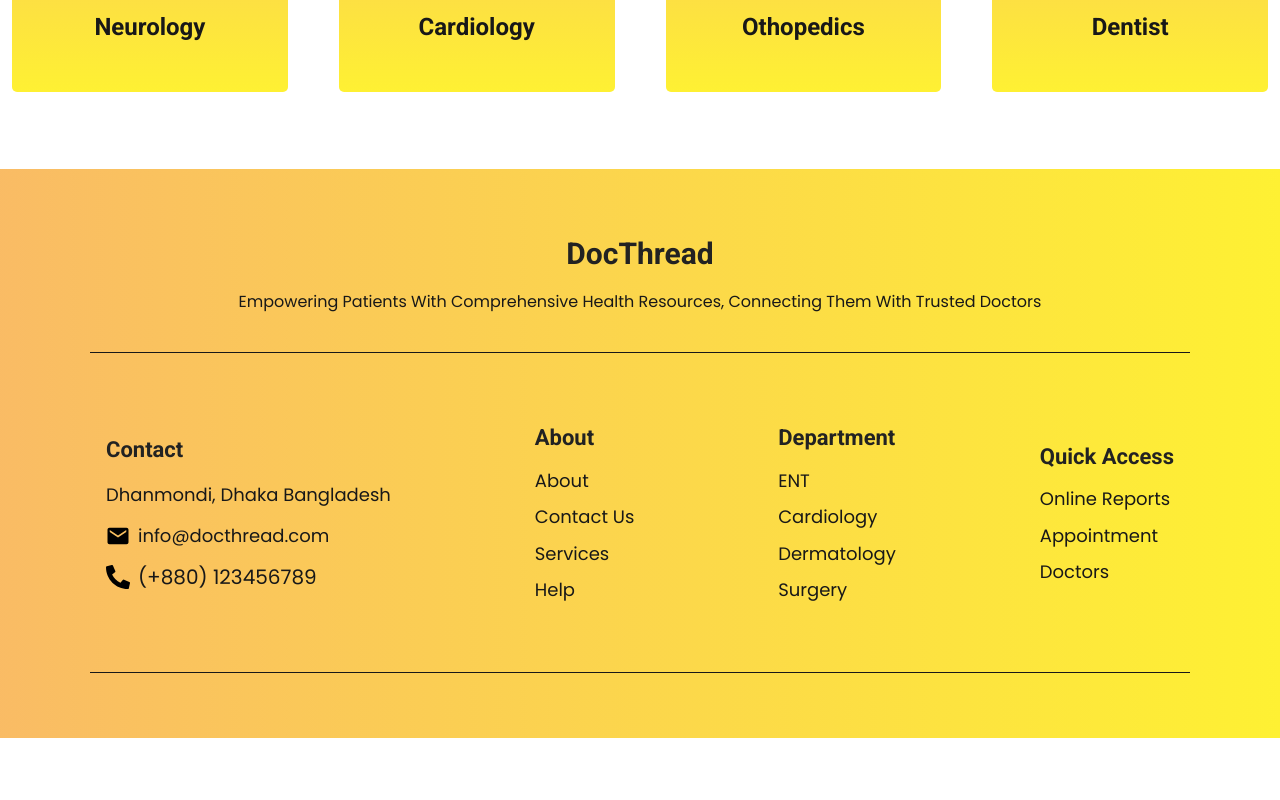
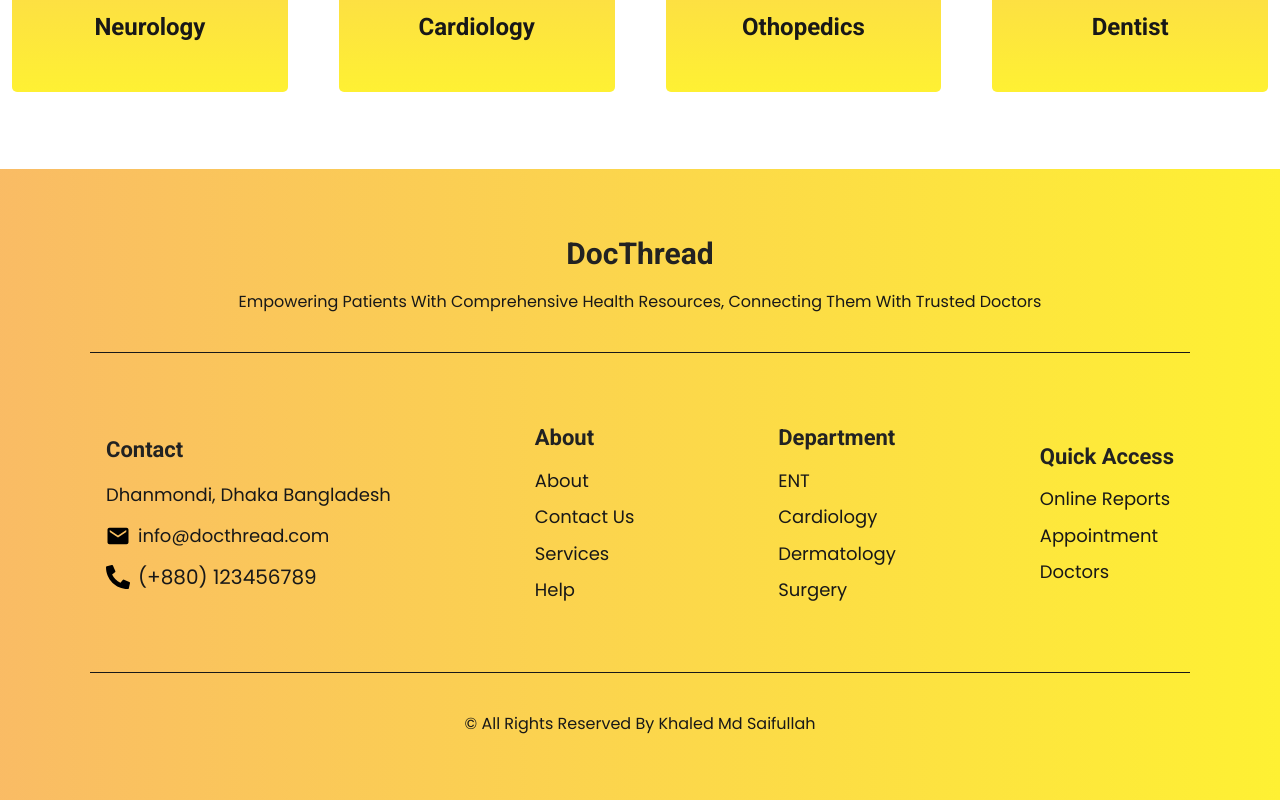
Before and after one commit to km-saifullah/doc-thread, a React (Vite) app: page / in a window 1280 px wide. Shown: the part 2363-3163 px from the top of the page. Before the commit the page ends 3101 px from the top, so only its background shows below. Built offline with nearby package versions, Linux system fonts and the light colour scheme.

Commit message:
copyright added

```diff
--- a/src/pages/layout/Footer.jsx
+++ b/src/pages/layout/Footer.jsx
@@ -83,6 +83,11 @@ const Footer = () => {
             </ul>
           </div>
         </div>
+        <div className="pt-10">
+          <p className="text-base text-primary font-normal font-poppins leading-[135%] text-center capitalize">
+            © All Rights Reserved by Khaled Md Saifullah
+          </p>
+        </div>
       </div>
     </footer>
   );
```
